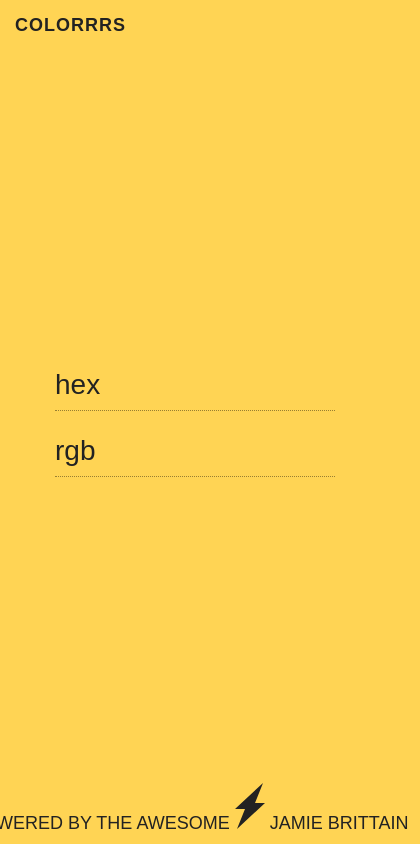
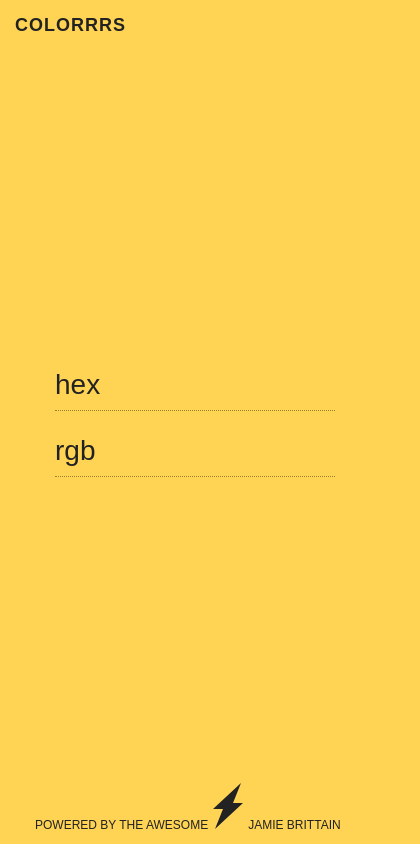
Before and after one commit to Odonno/colorrrs-winjs, a website: page src/index.html in a window 390 px wide. Shown: the whole page, 420 px wide, since content can reach past the window. Drawn offline with nearby package versions, Linux system fonts and the light colour scheme; files that its build step writes are made by us from their sources.

Commit message:
feat(footer): reduce size of footer in small screen

```diff
--- a/src/css/app.scss
+++ b/src/css/app.scss
@@ -174,7 +174,7 @@ input:focus {
 :-ms-input-placeholder {
     color: #222
 }
-@media only screen and (max-width: 400px) {
+@media only screen and (max-width: 460px) {
     input {
         width: 280px;
         font-size: 28px;
@@ -193,6 +193,11 @@ input:focus {
         left: 15px
     }
     .logo {
-        bottom: 15px
+        bottom: 15px;
+        width: 320px;
+        margin-left: -160px
+    }
+    .logo > span {
+        font-size: 12px
     }
 }
```
Also changed, not shown: windows10/windows10/css/app.css.
